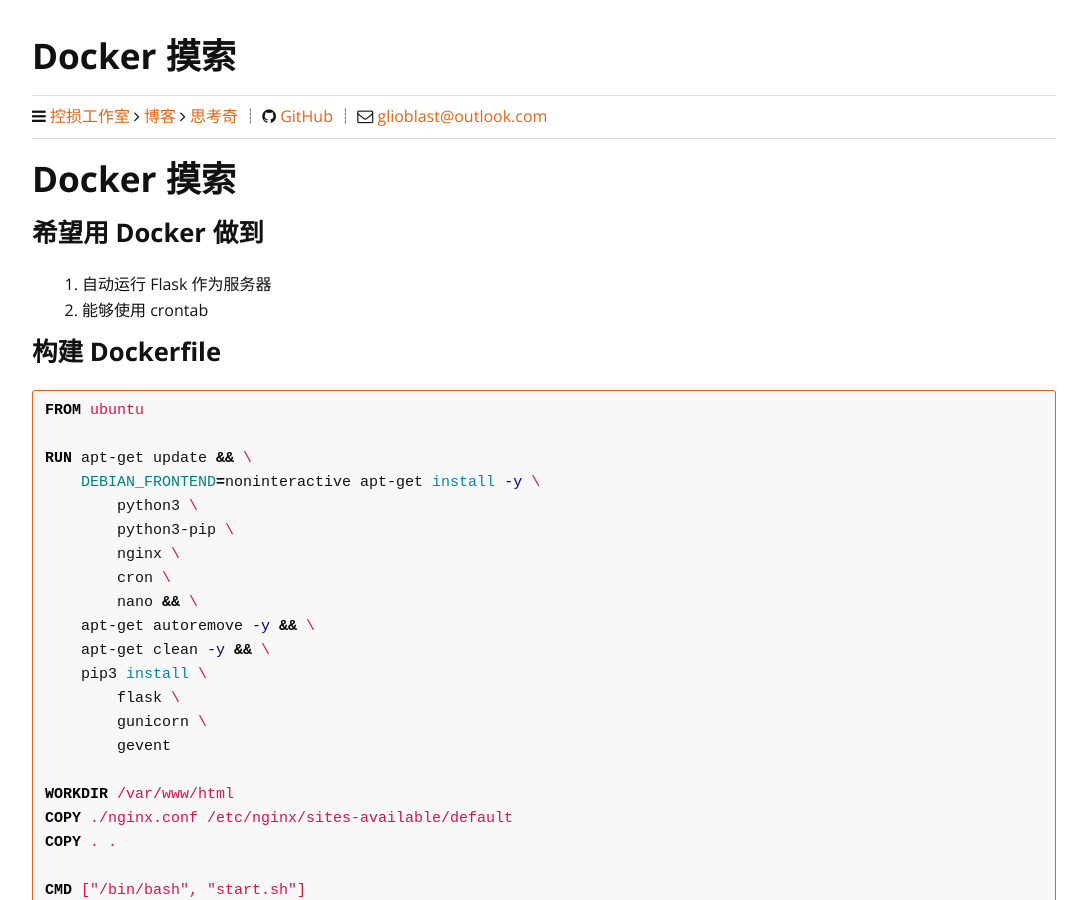
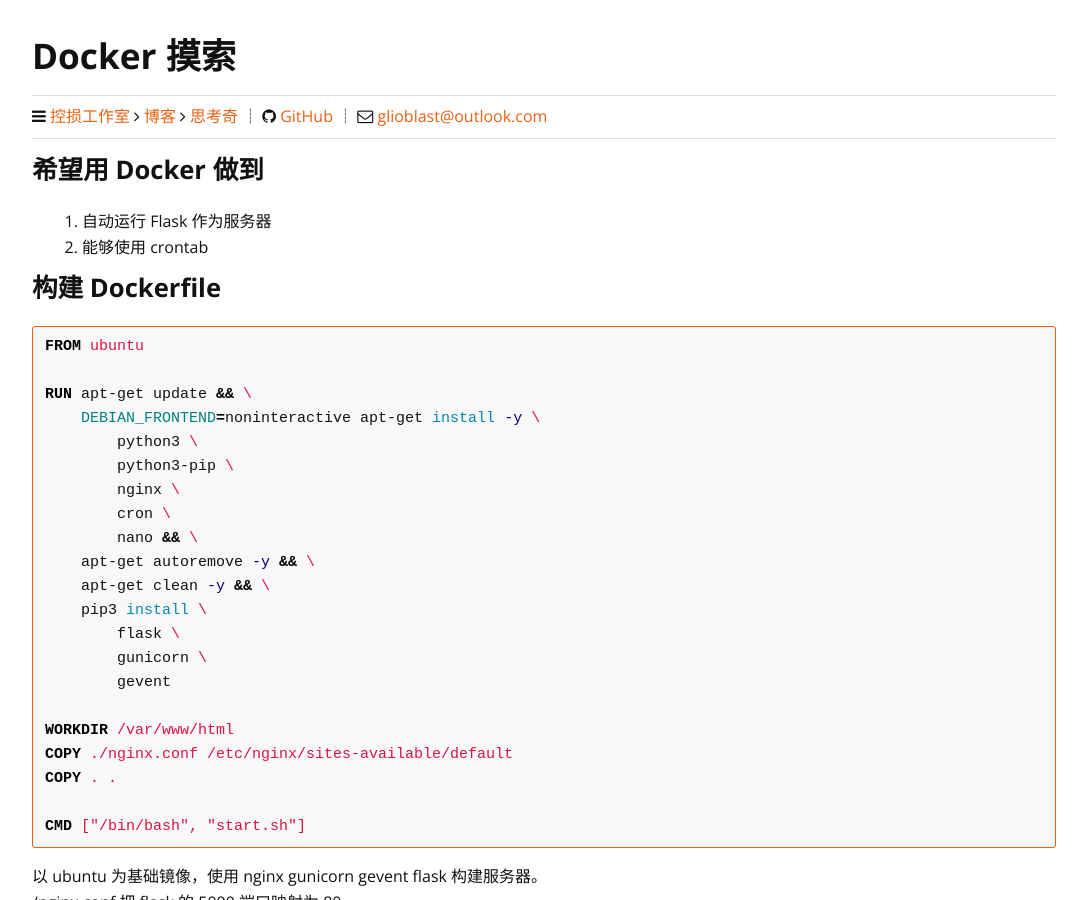
Before and after one commit to DamageControlStudio/HomePage, a Jekyll site: the page built from _posts/2021-02-07-docker-mo-suo.md, in a window 1280 px wide and 900 px high. Shown: the whole window, without its empty margins (96-1183 px from the left). Built offline with Jekyll 4.4.1, drawn with Linux system fonts in a browser that asks for light colours.

Commit message:
Update 2021-02-07-docker-mo-suo.md

```diff
--- a/_posts/2021-02-07-docker-mo-suo.md
+++ b/_posts/2021-02-07-docker-mo-suo.md
@@ -4,8 +4,6 @@
 color: 888888
 description: 整理出一条 Docker 包装应用的路线，踩坑
 ---
-
-# Docker 摸索
 
 ## 希望用 Docker 做到
 
```
